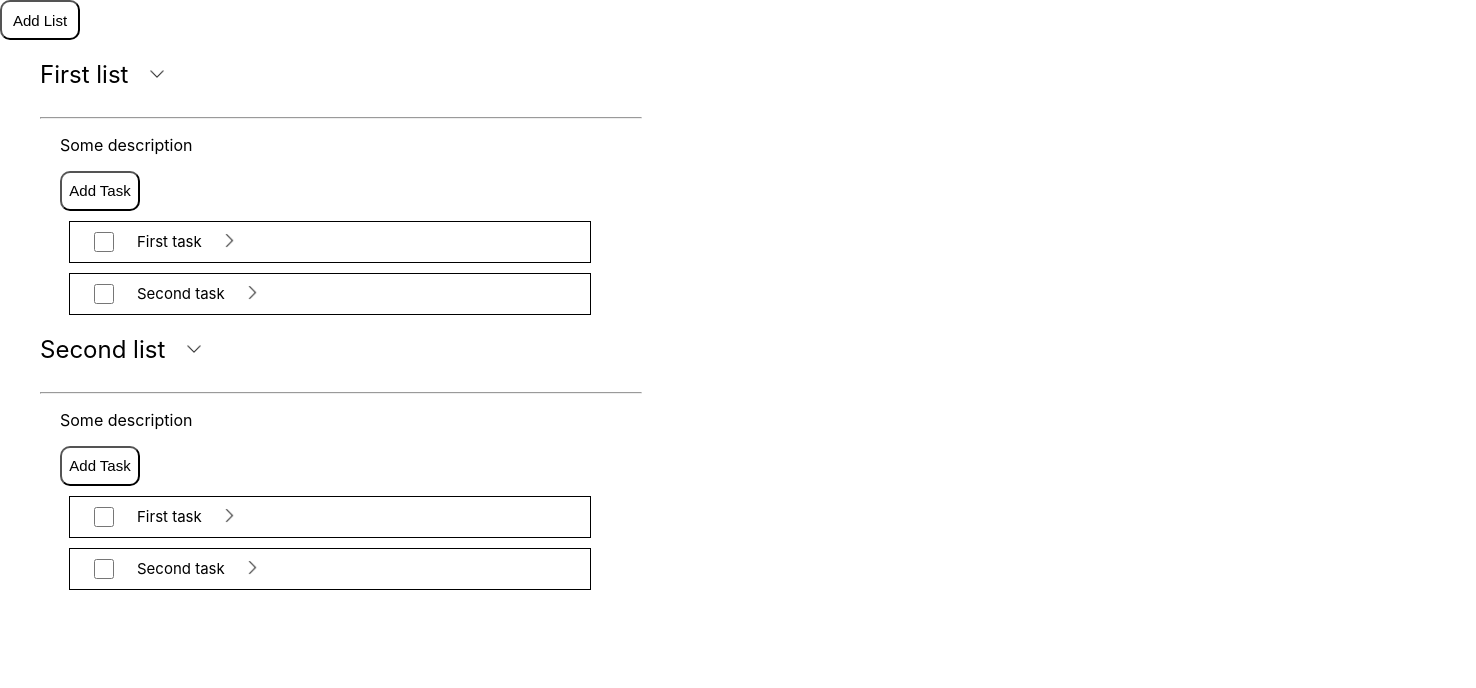
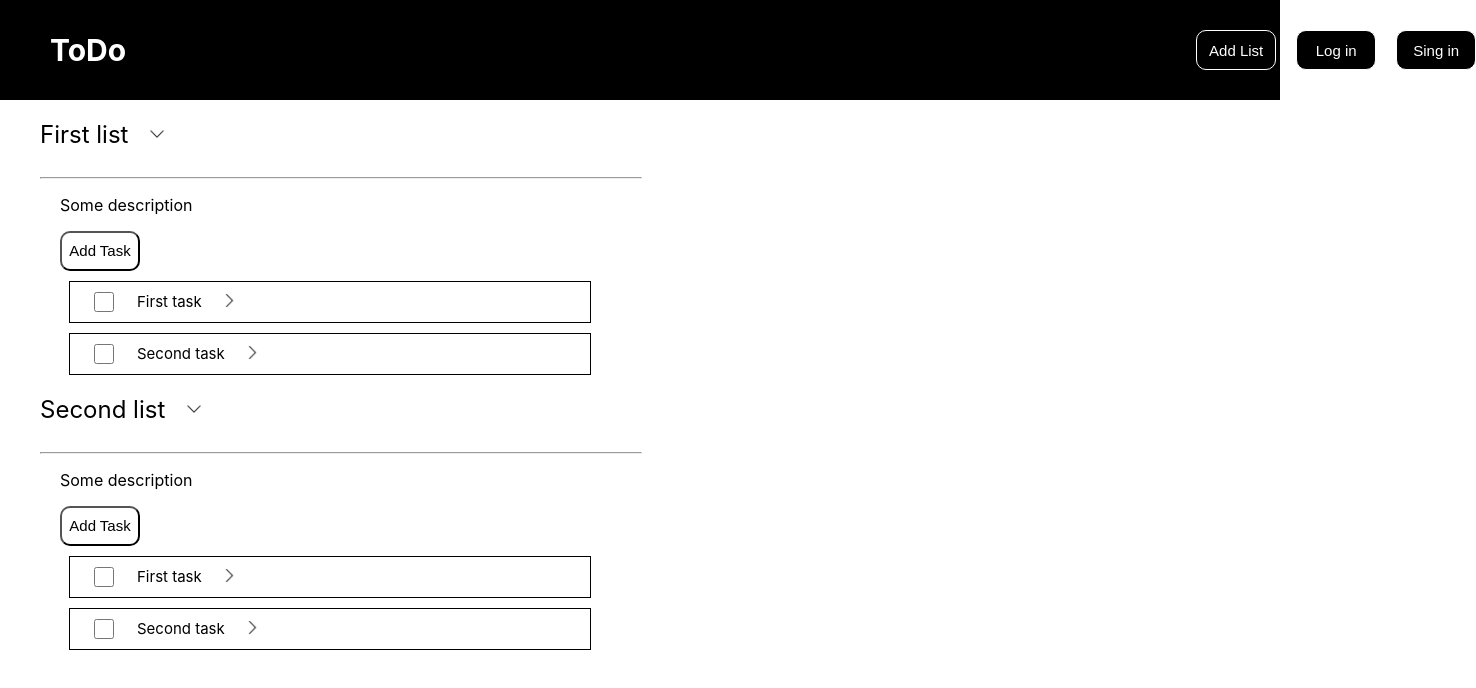
Before and after one commit to snegorania/to-do-list, a React (Create React App) app in the folder to-do-list/: page / in a window 1280 px wide. Shown: the top 688 px of the page, 1476 px wide, since content can reach past the window. Built offline with nearby package versions, Linux system fonts and the light colour scheme.

Commit message:
add some interface

```diff
--- a/to-do-list/src/App.js
+++ b/to-do-list/src/App.js
@@ -1,12 +1,12 @@
 import React from 'react';
-import ListForm from './fitures/lists/ListForm';
 import ListOfLists from './fitures/lists/ListOfLists';
+import Header from './app/Header';
 
 
 function App() {
   return (
     <>
-      <ListForm />
+      <Header/>
       <ListOfLists/>
     </>
   );
--- /dev/null
+++ b/to-do-list/src/Style/App.css
@@ -0,0 +1,18 @@
+.header {
+    height: 100px;
+    background-color: #000000;
+    display:flex;
+    align-items: center;
+
+}
+
+.logo {
+    margin-left:50px;
+    color: #FFFFFF;
+    font-size: 30px;
+}
+
+.buttons {
+    margin-left:1050px;
+    display:flex;
+}
--- a/to-do-list/src/Style/Forms.css
+++ b/to-do-list/src/Style/Forms.css
@@ -120,3 +120,19 @@
     background-color:black;
     color:#FFFFFF;
 }
+
+.user-form-button {
+    margin-left:20px;
+    height: 40px;
+    width: 80px;
+    background-color: #000000;
+    border: 1px solid #FFFFFF;
+    border-radius: 10px;
+    color:#FFFFFF;
+    font-size: 15px;
+}
+
+.user-form-button:hover {
+    background-color:#FFFFFF;
+    color:#000000;
+}
--- a/to-do-list/src/app/Header.js
+++ b/to-do-list/src/app/Header.js
@@ -1,39 +1,20 @@
 import React from "react";
-import UserLogInForm from "../Components/UserLogInForm";
-import UserSingInForm from "../Components/UserSingInForm";
+import UserSingInForm from "../fitures/users/UserSingInForm";
+import UserLogInForm from "../fitures/users/UserLogInForm";
+import ListForm from '../fitures/lists/ListForm';
+import '../Style/App.css';
 
-
-class Header extends React.Component {
-    constructor(props) {
-        super(props);
-        this.state = {
-            isLoggedIn: false,
-            isOpenLogInForm: false,
-            isOpenSingInForm: false
-        };
-    }
-
-    handleSignIn() {
-        this.setState({isOpenSingInForm: true});
-    }
-
-    handleLogIn() {
-        this.setState({isOpenLogInForm: true});
-    }
-
-    render() {
-        return(
-            <div>
-                {this.state.isLoggedIn ? this.renderHeaderLoggedIn :
-                <>
-                <button onClick={() => this.handleSignIn()}>Sign in</button>
-                <button onClick={() => this.handleLogIn()}>Log in</button>
-                {this.state.isOpenLogInForm ? <UserLogInForm /> : null}
-                {this.state.isOpenSingInForm ? <UserSingInForm /> : null}
-                </>}
+function Header() {
+    return(
+        <header className="header">
+            <h1 className="logo">ToDo</h1>
+            <div className="buttons">
+                <ListForm />
+                <UserLogInForm />
+                <UserSingInForm />
             </div>
-        );
-    }
+        </header>
+    );
 }
 
 export default Header;
--- a/to-do-list/src/fitures/lists/ListForm.js
+++ b/to-do-list/src/fitures/lists/ListForm.js
@@ -1,7 +1,7 @@
 import React, { useState } from "react";
 import "../../Style/Forms.css";
 import { useDispatch } from 'react-redux';
-import { nanoid } from '@react/toolkit';
+import { nanoid } from '@reduxjs/toolkit';
 import { listAdded } from './listsSlice';
 
 function ListForm() {
@@ -28,13 +28,15 @@ function ListForm() {
                     description
                 })
             )
-            setCloseForm(true);
+            setTitle('');
+            setDescription('');
         }
+        setCloseForm(true);
     }
 
     return(
         <>
-            <button className="task-list-add-button" onClick={handleClick}>Add List</button>
+            <button className="user-form-button" onClick={handleClick}>Add List</button>
             {
                 (closeForm) ?
                 null :
@@ -58,48 +60,4 @@ function ListForm() {
     );
 }
 
-/*class ListForm extends React.Component {
-
-    constructor(props) {
-        super(props);
-        this.state = {
-            isSubmit: false
-        }
-    }
-
-    handleClickSubmit() {
-        this.setState({isSubmit: true});
-    }
-
-    componentDidUpdate() {
-        this.setState ({isSubmit: false})
-    }
-
-    render() {
-        return(
-            <>
-            {
-                this.state.isSubmit ?
-                null :
-                <div>
-                    <div className="blur"/>
-                    <form action="#" className="form-list">
-                        <fieldset className="form-fieldset">
-                            <legend className="form-header">Add list information</legend>
-                            <div className="wrapper">
-                                <legend>Enter name of the list</legend>
-                                <input type="text" placeholder="List name" className="input"/>
-                                <legend>Enter description of the list</legend>
-                                <textarea placeholder="List description" className="input-textarea"/>
-                                <input type="submit" value="Add list" className="submit" onClick={() => this.handleClickSubmit()}/>
-                            </div>
-                        </fieldset>
-                    </form>
-                </div>
-            }
-            </>
-        );
-    }
-}*/
-
 export default ListForm;
--- a/to-do-list/src/fitures/taasks/TaskForm.js
+++ b/to-do-list/src/fitures/taasks/TaskForm.js
@@ -36,8 +36,8 @@ function TaskForm(props) {
             )
             setTitle('');
             setDescription('');
-            setCloseForm(true);
         }
+        setCloseForm(true);
     }
 
     return(
--- a/to-do-list/src/fitures/users/UserLogInForm.js
+++ b/to-do-list/src/fitures/users/UserLogInForm.js
@@ -1,5 +1,5 @@
 import React, {useState} from "react";
-import "./../Style/Forms.css";
+import "../../Style/Forms.css";
 import { useDispatch } from 'react-redux';
 import { userFind } from './usersSlice';
 
@@ -25,13 +25,15 @@ function UserLogInForm() {
                     password
                 })
             );
-            setCloseForm(true);
+            setUserName('');
+            setPassword('');
         }
+        setCloseForm(true);
     }
 
     return(
         <>
-            <button onClick={handleClick}>Log in</button>
+            <button className="user-form-button" onClick={handleClick}>Log in</button>
             {
                 closeForm ?
                 null :
--- a/to-do-list/src/fitures/users/UserSingInForm.js
+++ b/to-do-list/src/fitures/users/UserSingInForm.js
@@ -1,5 +1,5 @@
 import React, {useState} from "react";
-import "./../Style/Forms.css";
+import "../../Style/Forms.css";
 import { useDispatch } from 'react-redux'
 import { nanoid } from '@reduxjs/toolkit'
 import { userAdded } from './usersSlice'
@@ -27,13 +27,13 @@ function UserSingInForm() {
                     password
                 })
             );
-            setCloseForm(true);
         }
+        setCloseForm(true);
     }
 
     return(
         <>
-            <button onClick={handleClick}>Sing in</button>
+            <button className="user-form-button" onClick={handleClick}>Sing in</button>
             {
                 (closeForm) ?
                 null :
--- a/to-do-list/src/fitures/users/usersSlice.js
+++ b/to-do-list/src/fitures/users/usersSlice.js
@@ -19,5 +19,6 @@ const usersSlice = createSlice({
 });
 
 export const { userAdded } = usersSlice.actions;
+export const { userFind } = usersSlice.actions;
 
 export default usersSlice.reducer;
```
Also changed, not shown: to-do-list/src/app/Main.js (deleted, +0 -35 lines).
